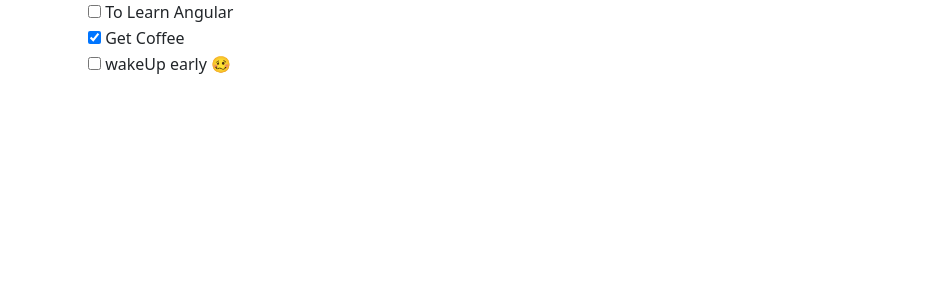
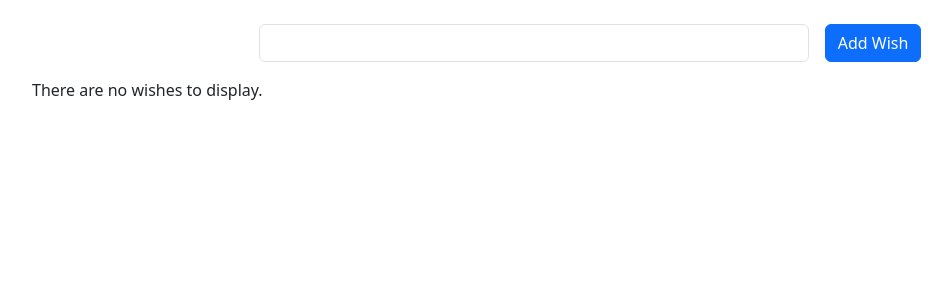
Before and after one commit to makstyle119/todo-angular, an Angular app: page / in a window 1280 px wide. Shown: the top 300 px of the page, without its empty margins (50-1002 px from the left). Built offline with nearby package versions, Linux system fonts and the light colour scheme.

Commit message:
using ngModel to bind values to form controls

```diff
--- a/src/app/app.component.html
+++ b/src/app/app.component.html
@@ -1,4 +1,26 @@
 <div class="container">
+  <form class="row mt-3 gx-3 gy-2 align-items-center justify-content-center">
+    <div class="col-sm-6">
+      <label class="visually-hidden" for="specificSizeInputName">Wish</label>
+      <input
+        type="text"
+        name="newTodoItem"
+        class="form-control"
+        [(ngModel)]="newTodoItem"
+      />
+    </div>
+    <div class="col-auto">
+      <button
+        type="submit"
+        class="btn btn-primary"
+        (click)="$event.preventDefault(); addItem()"
+      >
+        Add Wish
+      </button>
+    </div>
+  </form>
+
+  <div class="row mt-3">
     <div *ngIf="items.length === 0; else showItems">
       There are no wishes to display.
     </div>
@@ -22,3 +44,4 @@
       </ul>
     </ng-template>
   </div>
+</div>
--- a/src/app/app.component.ts
+++ b/src/app/app.component.ts
@@ -2,22 +2,29 @@
 import { CommonModule } from '@angular/common';
 import { RouterOutlet } from '@angular/router';
 import { TodoItem } from '../shared/models/todoItem';
+import { FormsModule } from '@angular/forms';
 
 @Component({
   selector: 'app-root',
   standalone: true,
-  imports: [CommonModule, RouterOutlet],
+  imports: [CommonModule, RouterOutlet, FormsModule],
   templateUrl: './app.component.html',
   styleUrl: './app.component.css',
 })
 export class AppComponent {
   items: TodoItem[] = [
-    new TodoItem('To Learn Angular'),
-    new TodoItem('Get Coffee', true),
-    new TodoItem('wakeUp early 🥴'),
+    // new TodoItem('To Learn Angular'),
+    // new TodoItem('Get Coffee', true),
+    // new TodoItem('wakeUp early 🥴'),
   ];
   title = 'todo-angular';
+  newTodoItem = '';
   toggleItem(item: TodoItem) {
     item.isCompleted = !item.isCompleted;
   }
+
+  addItem() {
+    this.items.push(new TodoItem(this.newTodoItem));
+    this.newTodoItem = '';
+  }
 }
--- a/src/app/app.config.ts
+++ b/src/app/app.config.ts
@@ -5,5 +5,5 @@
 import { provideClientHydration } from '@angular/platform-browser';
 
 export const appConfig: ApplicationConfig = {
-  providers: [provideRouter(routes), provideClientHydration()]
+  providers: [provideRouter(routes), provideClientHydration()],
 };
```
Also changed, not shown: 1 other file (tests, documents, lock files or other folders). Lines whose indentation alone changed are shown as unchanged.
